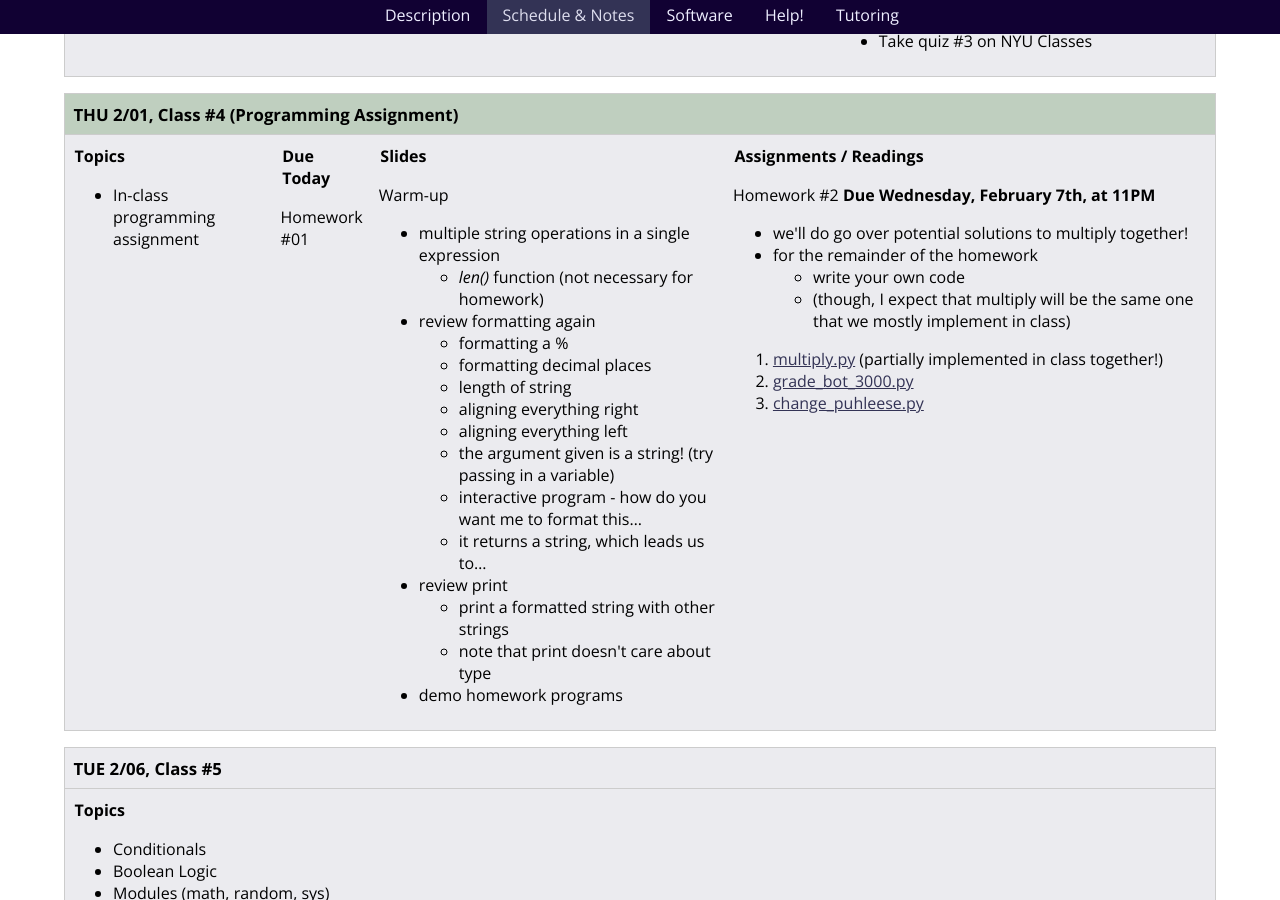
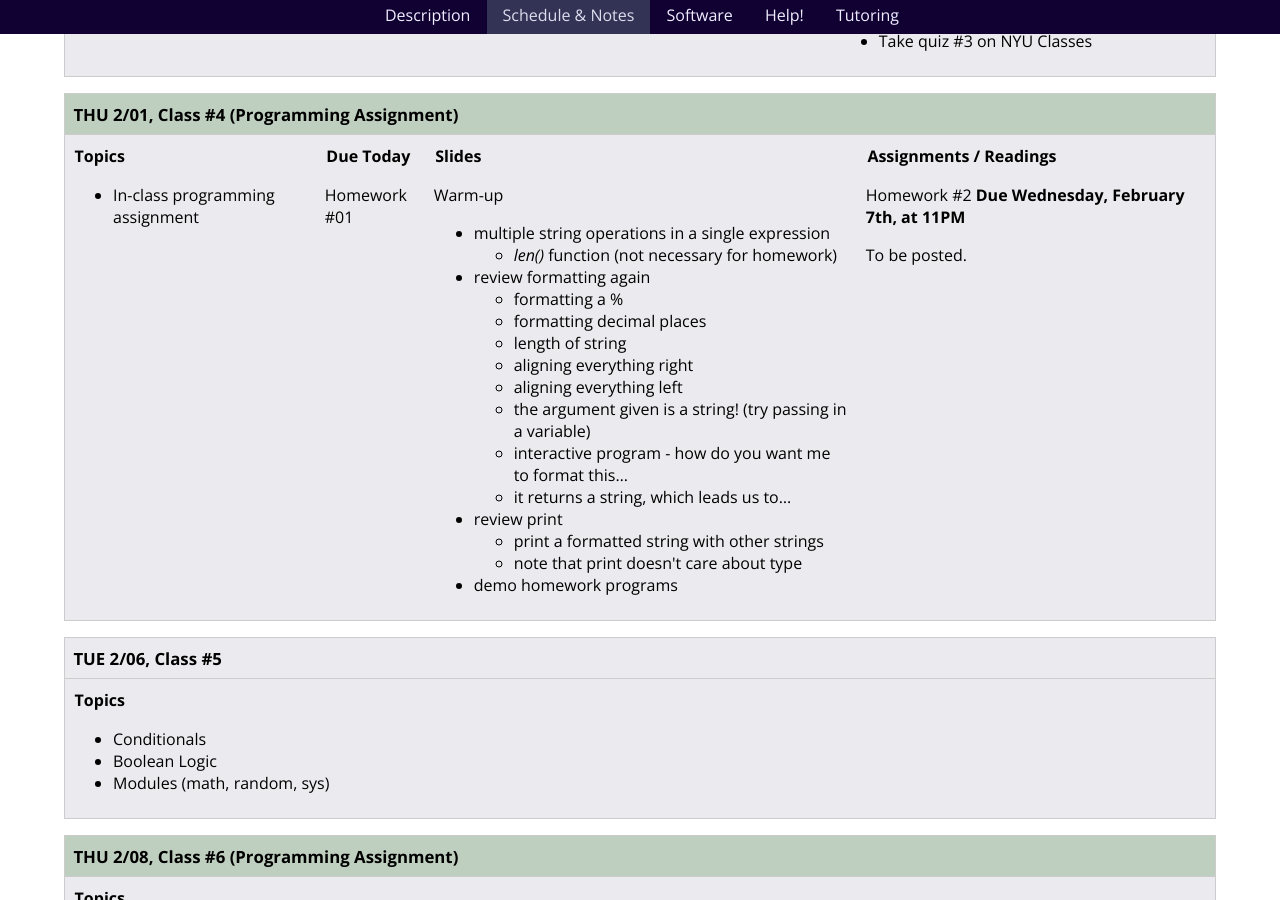
Before and after one commit to foureyes/csci-ua.0002-spring2018-002-008, a Jekyll site: the page built from schedule.markdown, in a window 1280 px wide and 900 px high, scrolled down 1681 px. Built offline with Jekyll 4.4.1, drawn with Linux system fonts in a browser that asks for light colours.

Commit message:
comment out hw2

```diff
--- a/_includes/classes/04/materials.markdown
+++ b/_includes/classes/04/materials.markdown
@@ -32,14 +32,17 @@ Warm-up
 
 Homework #2 __Due Wednesday, February 7th, at 11PM__
 
+To be posted.
+
+<!--
 * we'll do go over potential solutions to multiply together!
 * for the remainder of the homework
     * write your own code
     * (though, I expect that multiply will be the same one that we mostly implement in class)
-
 1. [multiply.py](homework/hw02/multiply.py) (partially implemented in class together!)
 2. [grade_bot_3000.py](homework/hw02/grade_bot_3000.py)
 3. [change_puhleese.py](homework/hw02/change_puhleese.py)
+-->
 
 </article>
 
```
